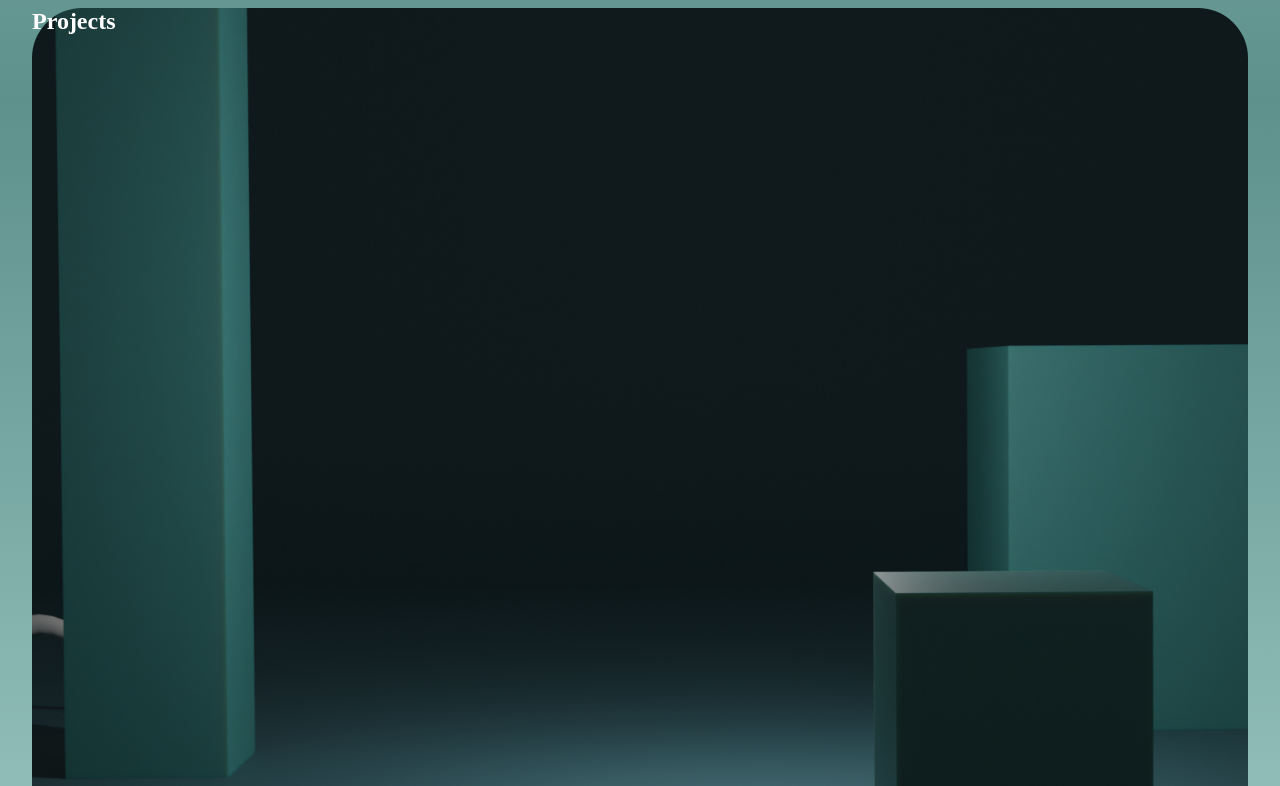
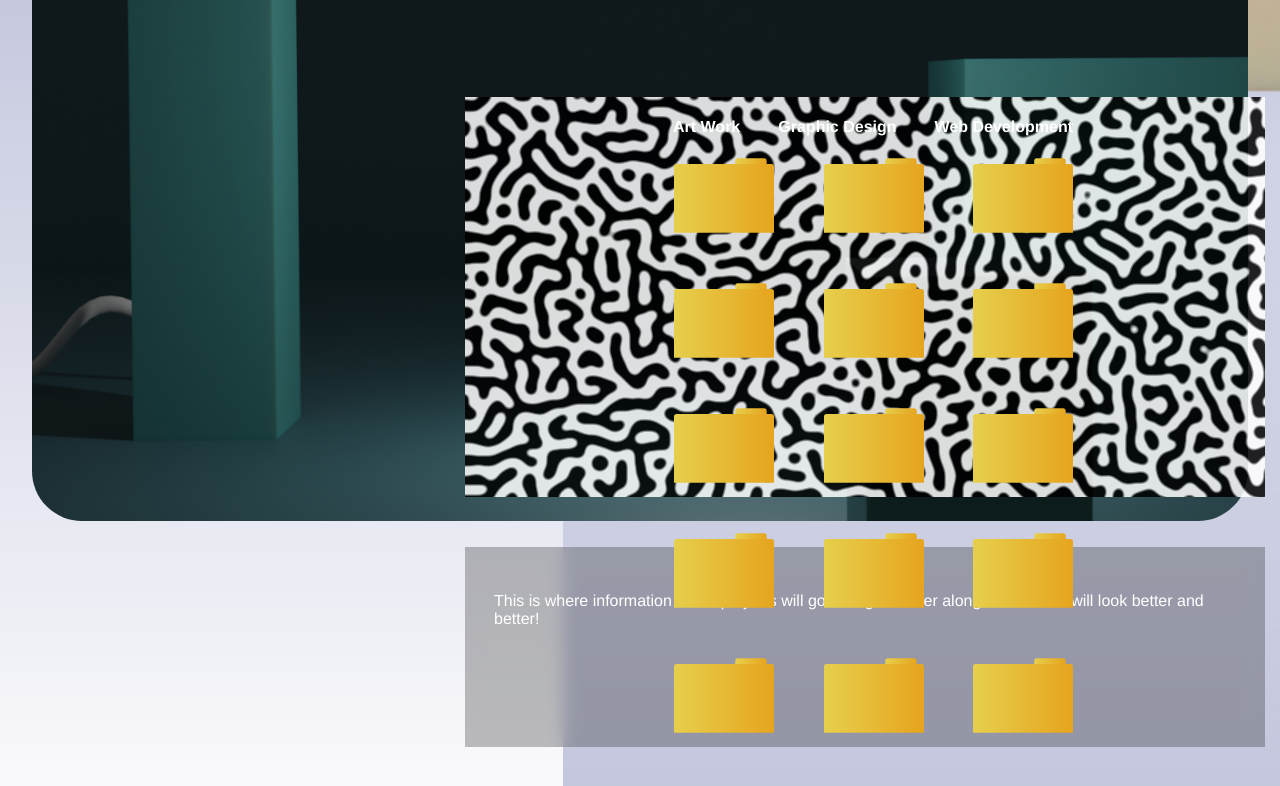
Before and after one commit to luisflopez1/Portfolio-website, a plain HTML site: page index.html in a window 1280 px wide. Shown: the part 1039-1825 px from the top of the page. Drawn offline with Linux system fonts and the light colour scheme.

Commit message:
styled website
added backgrounds
adjusted size of images
added profile image plus animations and transitions

```diff
--- a/index.html
+++ b/index.html
@@ -14,10 +14,13 @@
 	    <div class="phone-wrapper">
 	    	<img class="phone" src="./resources/images/phone.png">
 	    </div>
+	    <img id="profile" class="profile" src="./resources/images/profile.png">
 		<div class="computer-wrapper">
 			<h1 id="main-text">Artist Graphic Designer Web Developer</h1>
 			<h2 id="bio">Hello, my name is Luis Lopez. I am an Artist, Graphic Designer & Web Developer based in Stratford Connecticut</h2>
 		    <img class="computer" src="./resources/images/precomputer.png">
+		    <img class="cable" src="./resources/images/precable.png">
+
 	    </div>
 		<div class="nav-wrapper">
 			<ul class="nav">
@@ -26,12 +29,43 @@
 				<li>Contact</li>
 			</ul>
 		</div>
-		<div class="cable-wrapper">
+		<!--<div class="cable-wrapper">
 			<img class="cable" src="./resources/images/precable.png">
-		</div>
+		</div>-->
 		<div class="work">
 			<h2>Projects</h2>
+			<div class="screen"></div>
+			<div class="info">
+				<p>This is where information about projects will go. As i get further along the website will look better and better!</p>
+			</div>
+			<div class="folders">
+				<div class="category">
+					<h4>Art Work</h4>
+				</div>
+				<div class="category">
+					<h4>Graphic Design</h4>
+				</div>
+				<div class="category">
+					<h4>Web Development</h4>
+				</div>
+				<div class="folder"></div>
+				<div class="folder"></div>
+				<div class="folder"></div>
+				<div class="folder"></div>
+				<div class="folder"></div>
+				<div class="folder"></div>
+				<div class="folder"></div>
+				<div class="folder"></div>
+				<div class="folder"></div>
+				<div class="folder"></div>
+				<div class="folder"></div>
+				<div class="folder"></div>
+				<div class="folder"></div>
+				<div class="folder"></div>
+				<div class="folder"></div>
+		    </div>
 		</div>
+		<div class="bottom-background"></div>
 	</div>
 </body>
 <script type="text/javascript" src="./resources/javascript/script.js"></script>
--- a/resources/css/style.css
+++ b/resources/css/style.css
@@ -1,40 +1,64 @@
 *{
 	color: white;
+	font-family: 'helvetica';
+}
+
+html, body{
+	height: 100%;
+	width: 100%;
 }
 
 body{
-	height: 100%;
+	height: 300vh;
 	width: 100%;
 	margin: 0;
-		background-image: linear-gradient(#AED5D1,#5E918C,#ACD5D1,#397A9D);
-		background-repeat: no-repeat;
+    background-image: linear-gradient(rgba(157,201,222,1),rgba(57,132,124,1),rgba(172,213,209,1),rgba(125,218,209,1));
+    background-repeat: no-repeat;
+}
+
+.title{
+	display: none;
+
 }
 
 .blue-background{
-	display: none;
 	position: absolute;
 	background-image: linear-gradient(rgba(36,48,131,.48),rgba(0,196,255,0));
 	top: 315px;
 	height: 1595px;
 	width: 100%;
-	z-index: 1;
+	z-index: 0;
+    box-shadow: 0 0 8px 15px rgba(36 48 131 / 48%);
+
 
 }
 
 .main-background{
-	position: absolute;
+	position: fixed;
+	top: 0;
 	margin: 0 auto;
-	background-image: linear-gradient(#AED5D1,#5E918C,#ACD5D1,#397A9D);
+	background-image: linear-gradient(rgba(157,201,222,1),rgba(157,201,222,1),rgba(57,132,124,1),rgba(125,218,209,1));
 	background-repeat: no-repeat;
 	background-size: cover;
-	height: 3217px;
+	height: 100vh;
 	width: 100%;
+	z-index: -2;
 
+
+}
+.bottom-background{
+
+	background-image: linear-gradient(rgba(0,196,255,0),rgba(36,48,131,.48));
+	top: 150vh;
+	right: 0;
+	position: absolute;
+	height: 150vh;
+	width: 56%;
+	z-index: -1;
 
 }
 
 .main{
-	max-width: 1680px;
 	position: relative;
 	margin: 0 auto;
 
@@ -45,10 +69,32 @@ body{
 	margin-top: 113px;
 	position: fixed;
 	z-index: 3;
+	animation: spin 1s ease-in-out;
+}
+
+.logo:hover{
+	animation: spinTwo 2s ease-in-out;
+}
+
+@keyframes spin{
+  0%{transform: scaleX(1.0);}
+  50%{transform: scaleX(-1.0);}
+  100%{transform: scaleX(1.0);}
+}
+
+@keyframes spinTwo{
+  0%{transform: scaleX(1.0);}
+  50%{transform: scaleX(-1.0);}
+  100%{transform: scaleX(1.0);}
 }
 
 ul, li{
+	font-size: 28px;
 	display: inline-block;
+}
+
+li{
+	margin-right: 20px;
 }
 
 .nav-wrapper{
@@ -60,12 +106,12 @@ ul, li{
 
 .nav{
 	position: fixed;
-	z-index: 3;
+	z-index: 1;
 }
 
 .computer-wrapper{
 	position: absolute;
-	top: 50px;
+	top: 30px;
 	left: 36%;
 }
 
@@ -82,64 +128,78 @@ ul, li{
 	position: fixed;
 	z-index: 2;
 	width: 450px;
-	margin: 100px 0 0 125px;
+	margin: 275px 0 0 355px;
 	font-size: 55px;
 	height: 380px;
 	overflow: scroll;
 }
 
-path {
-  fill: transparent;
-}
-
-text {
-  fill: #FF9800;
-}
-
-
-
-
-
 
 .computer{
 	position: fixed;
-    max-width: 693px;
+   width: 950px;
 	z-index: 1;
 }
 
 .phone-wrapper{
 	position: absolute;
-	top: 589px;
+	top: 60vh;
+	left: 8%;
 }
 
 .phone{
 	position: fixed;
-	max-width: 593px;
-	z-index: 0;
+	width: 20%;
+	z-index: -1;
 
 }
 
 .cable-wrapper{
 	position: absolute;
-	top: 600px;
-	right: 405px;
+	top: 855px;
+	right: 580px;
 }
 
 .cable{
 	position: fixed;
-	max-width: 593px;
+	max-width: 790px;
 	z-index: 0;
+	padding: 875px 0 0 850px;
 
+}
+
+.profile{
+	display: none;
+	position: fixed;
+    width: 10%;
+	z-index: 1;
+	left: 18%;
+	top: 243px;
+	animation: fadeIn 1s;
+	transition: transform 2s;
+	z-index: 2;
+}
+
+.profile:hover{
+	transform: scale(1.5);
+}
+
+@keyframes fadeIn {
+  0% {opacity:0;
+      transform:scale(0);}
+  100% {opacity:1;
+      transform:scale(1);}
 }
 
 .work{background-image: url(../images/computers.png);
 	border-radius: 50px;
 	position: relative;
-	top: 980px;
+	top: 100vh;
 	margin: 0 auto;
-	height: 862px;
+	height: 95vh;
 	width: 95%;
-	background-repeat: no-repeat;background-position: center;
+	background-repeat: no-repeat;
+	background-position: center;
 	z-index: 2;
 	background-size: cover;
 }
@@ -148,3 +208,50 @@ text {
 	width: 100%;
 	z-index: 2;
 }
+
+.work h2 {
+    padding: 136px 0 0 433px;
+    font-size: 87px;
+    margin: 0;
+}
+
+.screen{
+	opacity: .85;
+    margin: 100px 0 0 433px;
+ 	width: 800px;
+	height: 400px;
+	background-image: url(../images/whitenoise.png) ;
+}
+
+.info{
+	margin-top: 50px;
+	margin-left: 433px;
+	width: 800px;
+	height: 200px;
+	background-color: rgba(0, 0, 0, .25);
+	    padding: 29px;
+    box-sizing: border-box;
+    backdrop-filter: blur(8px);
+}
+
+.folders{
+	position: absolute;
+	display: flex;
+	flex-wrap: wrap;
+	width: 400px;
+	justify-content: space-between;
+	top: 336px;
+	right: 175px;
+
+}
+
+.folder{
+	position: relative;
+	width: 100px;
+	height: 75px;
+	background-image: url(../images/folder.svg);
+	background-size: contain;
+	background-repeat: no-repeat;
+	margin-bottom: 50px;
+	margin-left: 1px;
+}
--- a/resources/javascript/script.js
+++ b/resources/javascript/script.js
@@ -1,17 +1,26 @@
 
 let text = document.getElementById('main-text')
 let bio = document.getElementById('bio')
+let profile = document.getElementById('profile')
 
 
 const myScrollFunc = () => {
   var y = window.scrollY;
-  if (y <= 800) {
+  if (y <= 1200) {
     text.style.display = "block"
     bio.style.display = "none"
+    profile.style.display = "none"
   } else {
     text.style.display = "none"
     bio.style.display = "block"
+
   }
 };
 
+window.onscroll = function(ev) {
+    if ((window.innerHeight + window.scrollY) >= document.body.scrollHeight) {
+      profile.style.display = "block";
+    }
+};
+
 window.addEventListener("scroll", myScrollFunc);
```
Also changed, not shown: resources/images/Asset 1.svg (deleted), resources/images/cursor.png (added), resources/images/folder.svg (added), resources/images/phone.png, resources/images/profile.png (added), resources/images/whitenoise.png (added), 2 other files.
